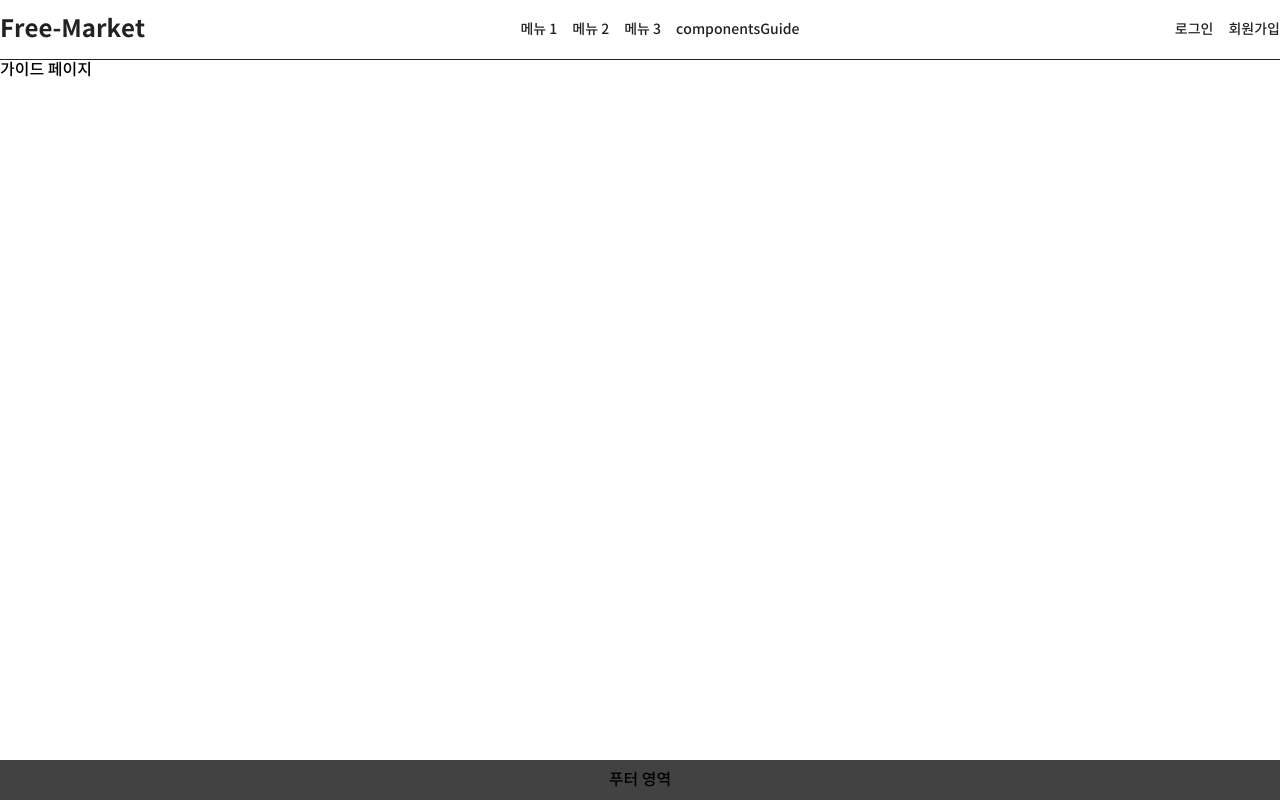
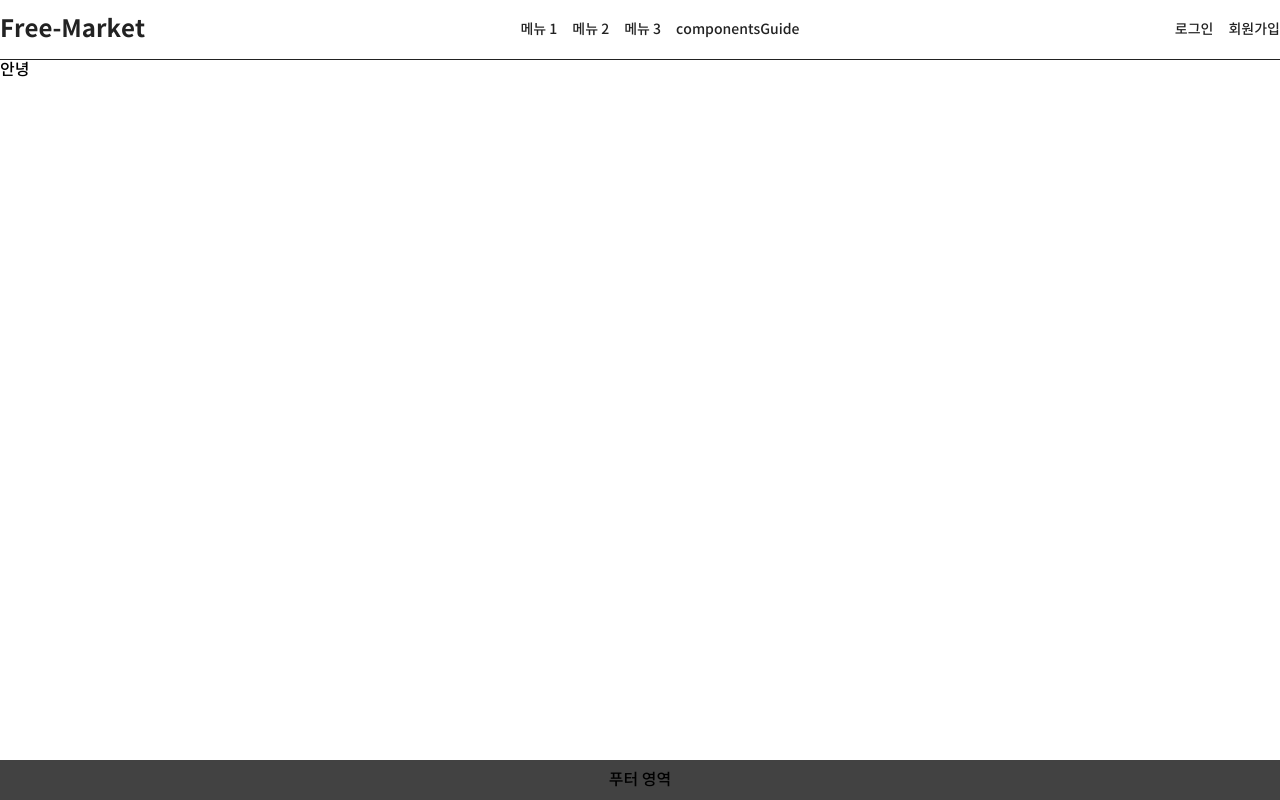
Before and after one commit to seohyun8592/free_market, a Next.js app: page /componentsGuide in a window 1280 px wide. Built offline with nearby package versions, Linux system fonts and the light colour scheme.

Commit message:
브라우저 에러 수정

```diff
--- a/src/app/componentsGuide/page.tsx
+++ b/src/app/componentsGuide/page.tsx
@@ -1,7 +1,7 @@
-"use client"
-
+// "use client"
 import React from "react"
 
+// import fetchAPI from "@/api/fetchCore"
 // // import fetchAPI from "@/api/fetchCore"
 // import Map from "@/components/Map"
 // import BaseButton from "@/components/base/Button/Button"
@@ -10,44 +10,46 @@ import React from "react"
 // import NUMBERLIST from "@/components/base/Form/selectItemList"
 
 // export default function ComponentsGuide() {
-//   const [num, setNum] = useState(3)
-//   const [num1, setNum1] = useState(0)
-//   const [fixedText, setFixedText] = useState("")
-//   const [fixedSelect, setFixedSelect] = useState("")
-//   // const [apiTest, setApiTest] = useState(null)
+//   // const [num, setNum] = useState(3)
+//   // const [num1, setNum1] = useState(0)
+//   // const [fixedText, setFixedText] = useState("")
+//   // const [fixedSelect, setFixedSelect] = useState("")
+//   const [apiTest, setApiTest] = useState(null)
 
-//   const addSelectValue = (value: string) => {
-//     setFixedSelect(value)
-//   }
-//   const addInputValue = (value: string) => {
-//     setFixedText(value)
-//   }
-//   const increamentCount = () => {
-//     setNum((prev) => prev + 1)
+//   // const addSelectValue = (value: string) => {
+//   //   setFixedSelect(value)
+//   // }
+//   // const addInputValue = (value: string) => {
+//   //   setFixedText(value)
+//   // }
+//   // const increamentCount = () => {
+//   //   setNum((prev) => prev + 1)
+//   // }
+
+//   // const increamentCount1 = () => {
+//   //   setNum1((prev) => prev + 1)
+//   // }
+
+//   // API TEST용
+//   async function fetchTestData() {
+//     try {
+//       const result = await fetch("https://kubetest.devsj.site/test", {
+//         method: "GET",
+//       })
+//       setApiTest(result)
+//     } catch (error) {
+//       console.error("Error fetching data:", error)
+//     }
 //   }
 
-//   const increamentCount1 = () => {
-//     setNum1((prev) => prev + 1)
-//   }
-
-//   // API TEST용
-//   // async function fetchTestData() {
-//   //   try {
-//   //     const result = await fetchAPI("/test", {})
-//   //     setApiTest(result)
-//   //   } catch (error) {
-//   //     // console.error("Error fetching data:", error)
-//   //   }
-//   // }
-
-//   // useEffect(() => {
-//   //   fetchTestData()
-//   // }, [])
+//   useEffect(() => {
+//     fetchTestData()
+//   }, [])
 
 //   return (
 //     <section className="contents__wrap">
 //       <div className="guide__wrap">
-//         <BaseButton onClick={increamentCount}>버튼 1</BaseButton>
+//         {/* <BaseButton onClick={increamentCount}>버튼 1</BaseButton>
 //         <BaseButton
 //           buttonProps={{
 //             theme: "SECONDARY",
@@ -74,15 +76,17 @@ import React from "react"
 //         />
 //       </div>
 
-//       <Map />
-//       <p>버튼 1: {num}</p>
+//       <Map /> */}
+//         {/* <p>버튼 1: {num}</p>
 //       <p>버튼 2: {num1}</p>
 //       <p>사용자 텍스트 : {fixedText}</p>
-//       <p>선택 된 값 : {fixedSelect}</p>
-//       {/* <p>API test : {apiTest}</p> */}
+//       <p>선택 된 값 : {fixedSelect}</p> */}
+//         <p>API test : {apiTest}</p>
+//       </div>
 //     </section>
 //   )
 // }
+
 export default function Page() {
-  return <>가이드 페이지</>
+  return <>안녕</>
 }
--- a/src/app/login/page.tsx
+++ b/src/app/login/page.tsx
@@ -23,7 +23,11 @@ export default function Page() {
       password,
     }
 
-    await fetchTestData(params)
+    try {
+      await fetchTestData(params)
+    } catch (error) {
+      console.log(error)
+    }
   }
   return (
     <section className="contents__wrap login">
```
